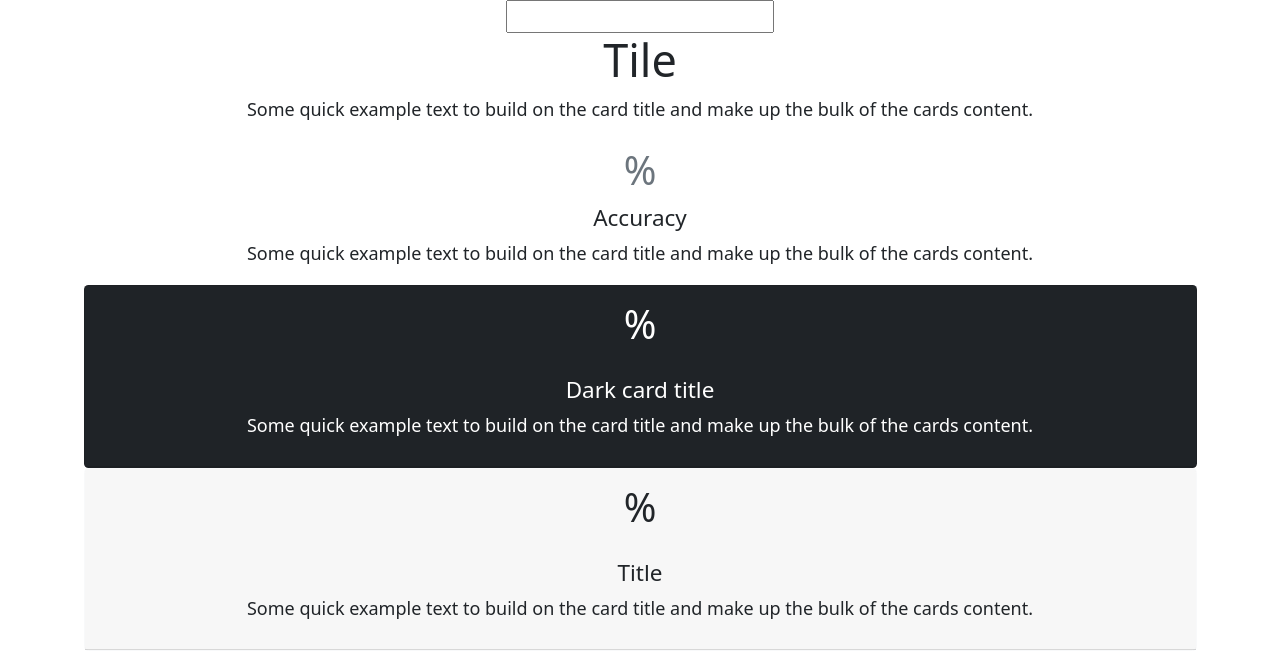
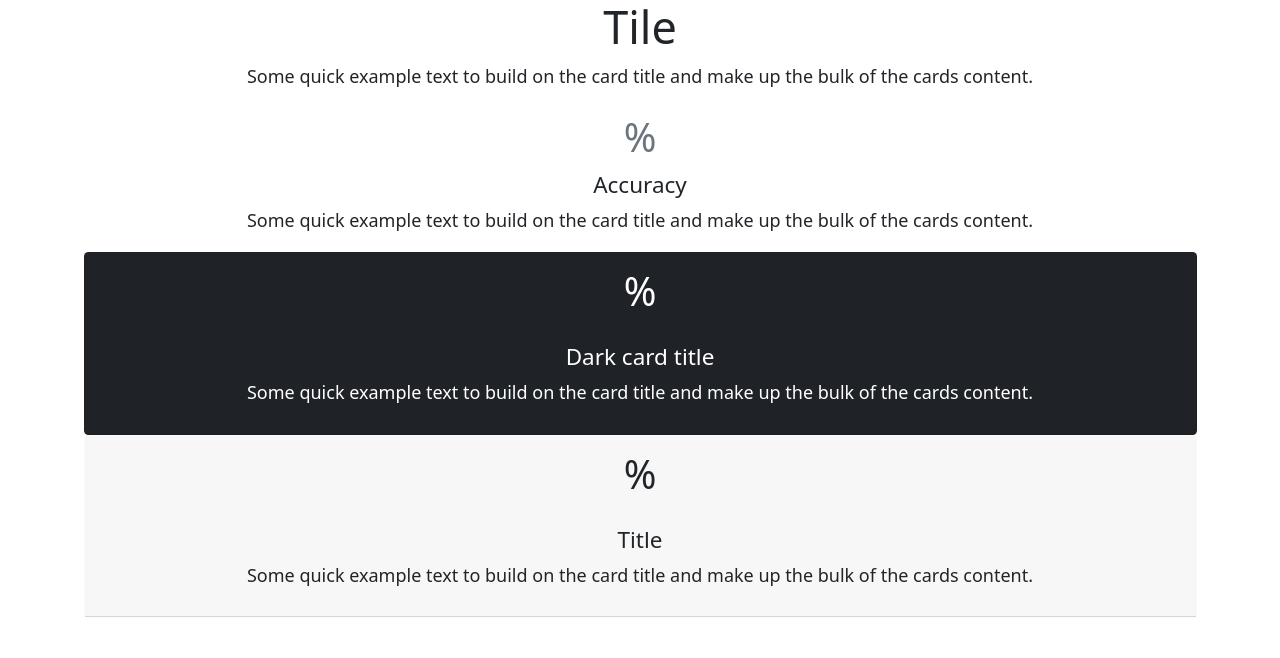
Before and after one commit to jmena/stock_ui, a Next.js app: page /posts/basic in a window 1280 px wide. Shown: the top 658 px of the page. Built offline with nearby package versions, Linux system fonts and the light colour scheme.

Commit message:
add react to accuracy

```diff
--- a/pages/posts/basic.js
+++ b/pages/posts/basic.js
@@ -1,20 +1,22 @@
 import 'bootstrap/dist/css/bootstrap.min.css';
 import {useState} from 'react';
 
-export default function basic() {
+export default function Basic() {
     const [accuracy, setAccuracy] = useState('');
 
     function handleAccuracyChange(e) {
         setAccuracy(e.target.value);
     }
 
+    if (typeof window !== "undefined") {
+        window.changeAccuracy = (value) => {
+            setAccuracy(value);
+        }
+    }
+    console.info("Current value: " + accuracy)
+
     return (
         <>
-            <div className="text-center">
-                <input value={accuracy}
-                       onChange={handleAccuracyChange}/>
-            </div>
-
             <div className="container">
                 <header>
                     <div className="text-center">
```
